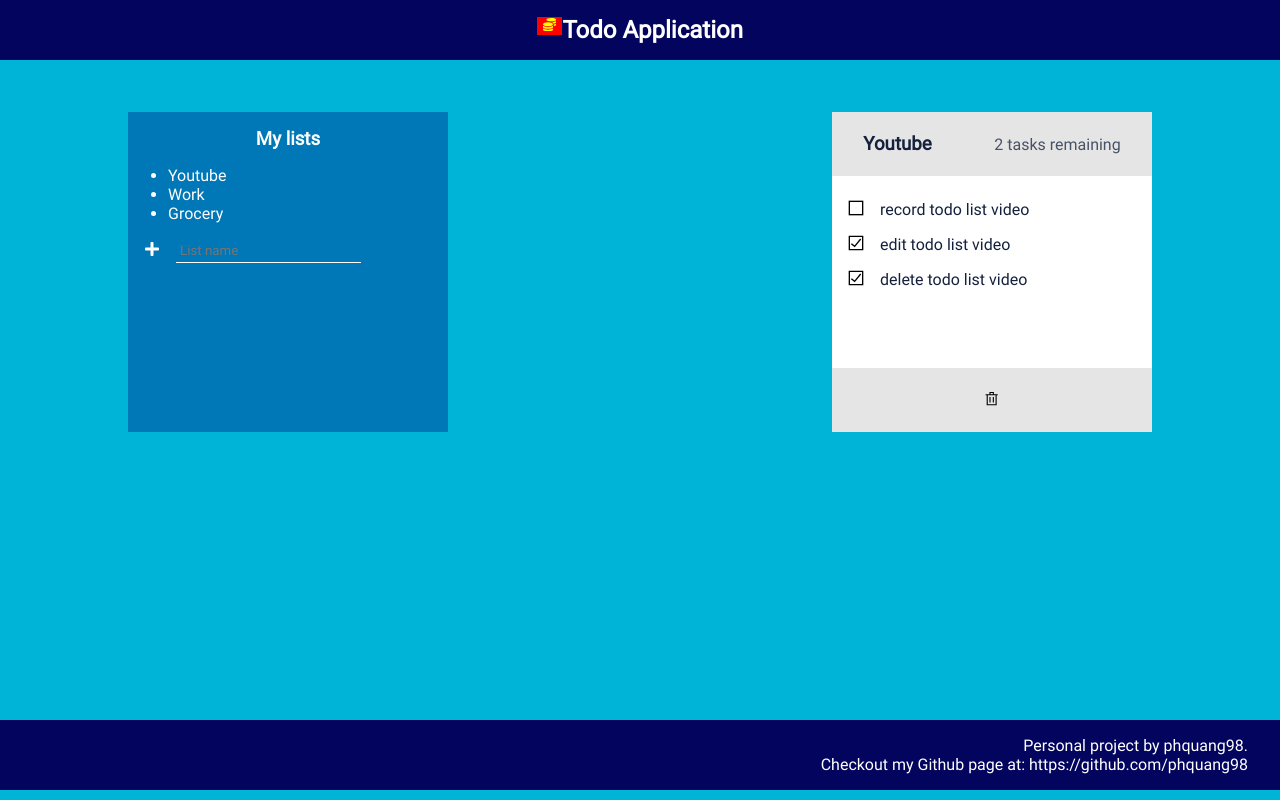
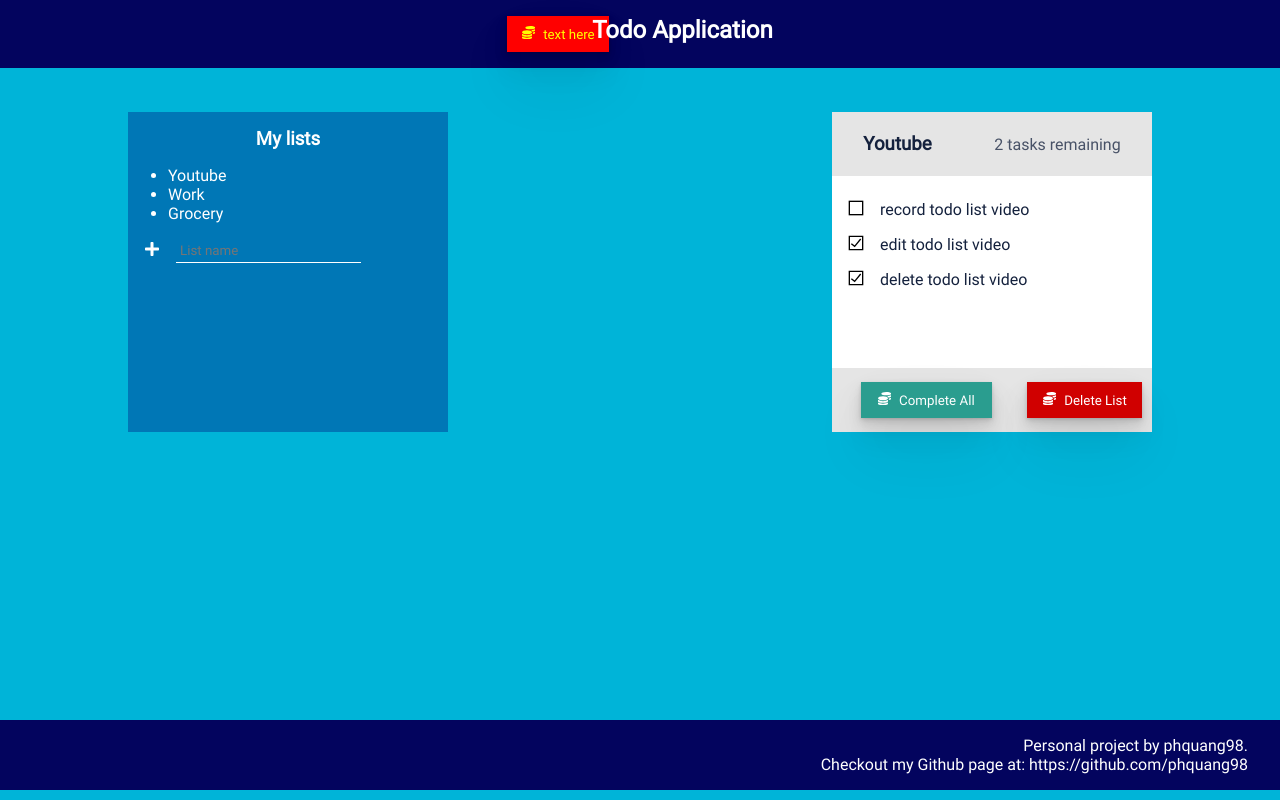
Before and after one commit to phquang98/webdev-project004, a React (Create React App) app: page / in a window 1280 px wide. Built offline with nearby package versions, Linux system fonts and the light colour scheme.

Commit message:
feat: add footer for TaskSection

```diff
--- a/src/components/Button/index.tsx
+++ b/src/components/Button/index.tsx
@@ -7,6 +7,7 @@ type BtnProps = {
   btnText?: string;
   color?: string;
   bgColor?: string;
+  hoverBgColor?: string;
 };
 
 const Btn = (props: BtnProps): JSX.Element => {
--- a/src/components/Button/styles.ts
+++ b/src/components/Button/styles.ts
@@ -5,10 +5,24 @@ import { Btn } from "components/Button";
 export const StyledBtn = styled(Btn)`
   & {
     .btn {
+      width: 120%;
+      height: 2.25rem;
       color: ${(props) => (props.color ? `${props.color}` : "inherit")};
       background-color: ${(props) => (props.bgColor ? `${props.bgColor}` : "inherit")};
       border: none;
       cursor: pointer;
+      box-shadow: 0 1px 2px rgba(0, 0, 0, 0.07), 0 2px 4px rgba(0, 0, 0, 0.07), 0 4px 8px rgba(0, 0, 0, 0.07),
+        0 8px 16px rgba(0, 0, 0, 0.07), 0 16px 32px rgba(0, 0, 0, 0.07), 0 32px 64px rgba(0, 0, 0, 0.07);
+      transition: 0.25s cubic-bezier(0.5, -1, 0.5, 2);
+
+      :hover {
+        background-color: ${(props) => (props.hoverBgColor ? `${props.hoverBgColor}` : "inherit")};
+      }
+
+      .btn__icon {
+        padding: 0 0.5rem 0 0;
+        color: ${(props) => (props.color ? `${props.color}` : "inherit")};
+      }
     }
   }
 `;
--- a/src/components/Header/index.tsx
+++ b/src/components/Header/index.tsx
@@ -17,7 +17,7 @@ const Header = (props: HeaderProps): JSX.Element => {
   return (
     <>
       <div className={className}>
-        <StyledBtn btnClickHdlr={clickHeaderBtnDelThis} color="yellow" bgColor="red">
+        <StyledBtn btnClickHdlr={clickHeaderBtnDelThis} color="yellow" bgColor="red" btnText="text here">
           <FaCoins />
         </StyledBtn>
         <h1>Todo Application</h1>
--- a/src/components/TaskSection/index.tsx
+++ b/src/components/TaskSection/index.tsx
@@ -1,5 +1,6 @@
 import { MouseEventHandler } from "react";
 import { GrCheckbox, GrCheckboxSelected, GrTrash } from "react-icons/gr";
+import { FaCoins } from "react-icons/fa";
 
 import { StyledPaper } from "components/Paper/styles";
 import { TTask } from "types";
@@ -45,8 +46,25 @@ const TaskSection = (props: TaskSectionProps): JSX.Element => {
           </section>
 
           <section className="task-sec__footer">
-            <StyledBtn btnClickHdlr={clickTaskSecBtnDelThis}>
-              <GrTrash />
+            <StyledBtn
+              btnClickHdlr={clickTaskSecBtnDelThis}
+              btnText="Complete All"
+              color={customTheme.dark.text}
+              bgColor={customTheme.tealAlpha}
+              hoverBgColor={customTheme.tealBeta}
+            >
+              {/* <GrCheckboxSelected /> */}
+              <FaCoins />
+            </StyledBtn>
+            <StyledBtn
+              btnClickHdlr={clickTaskSecBtnDelThis}
+              btnText="Delete List"
+              color={customTheme.dark.text}
+              bgColor={customTheme.redAlpha}
+              hoverBgColor={customTheme.redBeta}
+            >
+              {/* <GrTrash /> */}
+              <FaCoins />
             </StyledBtn>
           </section>
         </StyledPaper>
--- a/src/components/TaskSection/styles.ts
+++ b/src/components/TaskSection/styles.ts
@@ -39,7 +39,7 @@ export const StyledTaskSection = styled(TaskSection)`
       height: 20%;
       background-color: ${(props) => props.theme.light.beta};
       display: flex;
-      justify-content: center;
+      justify-content: space-around;
       align-items: center;
     }
   }
--- a/src/styles/index.ts
+++ b/src/styles/index.ts
@@ -15,8 +15,13 @@ export const customTheme = {
   light: {
     alpha: "#ffffff",
     beta: "#e5e5e5",
+    epsilon: "#07c8f9",
     text: "#14213d"
   },
+  tealAlpha: "#2a9d8f",
+  tealBeta: "#264653",
+  redAlpha: "#d00000",
+  redBeta: "#9d0208",
   defaultFontSize: "16px"
 };
 
```
